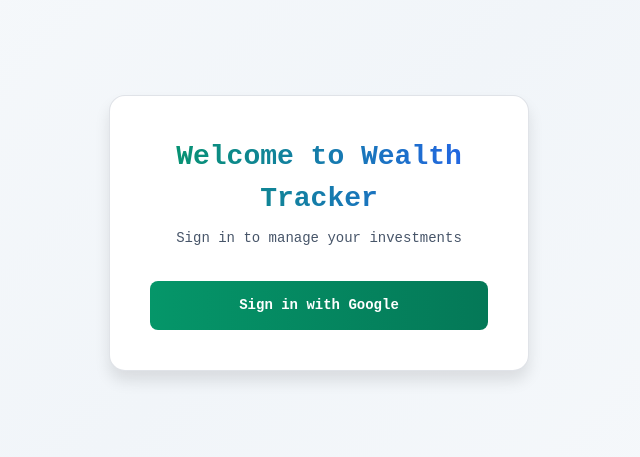
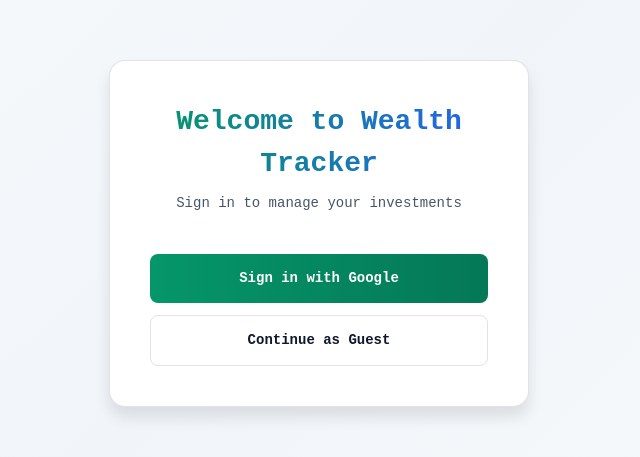
Before and after one commit to hmdshfq/wealth-tracker, a Next.js app: page /auth/login in a window 1280 px wide. Shown: the part 167-624 px from the top of the page, without its empty margins (321-961 px from the left). Built offline with nearby package versions, Linux system fonts and the light colour scheme.

Commit message:
feat(auth): add guest access functionality and enhance button styles

```diff
--- a/app/auth/auth.module.css
+++ b/app/auth/auth.module.css
@@ -121,6 +121,35 @@
   cursor: not-allowed;
 }
 
+.buttonSecondary {
+  width: 100%;
+  padding: 14px 20px;
+  background: transparent;
+  border: 1px solid var(--border-primary);
+  border-radius: 8px;
+  font-size: 14px;
+  font-weight: 600;
+  font-family: inherit;
+  color: var(--text-primary);
+  cursor: pointer;
+  transition: all 0.2s ease;
+  display: flex;
+  align-items: center;
+  justify-content: center;
+  gap: 8px;
+}
+
+.buttonSecondary:hover:not(:disabled) {
+  border-color: var(--accent-green);
+  color: var(--accent-green);
+  background: rgba(16, 185, 129, 0.05);
+}
+
+.buttonSecondary:disabled {
+  opacity: 0.6;
+  cursor: not-allowed;
+}
+
 .error {
   display: flex;
   align-items: center;
--- a/app/auth/login/page.tsx
+++ b/app/auth/login/page.tsx
@@ -39,6 +39,13 @@ export default function LoginPage() {
     }
   };
 
+  const handleGuestAccess = () => {
+    // Set a cookie to indicate guest mode
+    document.cookie = 'wealth-tracker-guest=true; path=/; max-age=31536000'; // 1 year
+    router.push(callbackUrl);
+    router.refresh();
+  };
+
   return (
     <div className={styles.container}>
       <div className={styles.card}>
@@ -58,6 +65,7 @@ export default function LoginPage() {
           </div>
         )}
 
+        <div style={{ display: 'flex', flexDirection: 'column', gap: 12 }}>
           <button
             type="button"
             onClick={handleGoogleSignIn}
@@ -73,6 +81,16 @@ export default function LoginPage() {
               'Sign in with Google'
             )}
           </button>
+
+          <button
+            type="button"
+            onClick={handleGuestAccess}
+            disabled={isLoading}
+            className={styles.buttonSecondary}
+          >
+            Continue as Guest
+          </button>
+        </div>
       </div>
     </div>
   );
--- a/proxy.ts
+++ b/proxy.ts
@@ -19,7 +19,11 @@ export async function proxy(request: NextRequest) {
     secret: process.env.AUTH_SECRET,
   });
 
-  const isLoggedIn = !!token;
+  // Check if guest mode is enabled via cookie
+  const guestCookie = request.cookies.get('wealth-tracker-guest')?.value;
+  const isGuestMode = guestCookie === 'true';
+
+  const isLoggedIn = !!token || isGuestMode;
   const isPublicRoute = publicRoutes.some((route) => pathname.startsWith(route));
   const isAuthRoute = pathname.startsWith('/auth');
 
```
Lines whose indentation alone changed are shown as unchanged.
